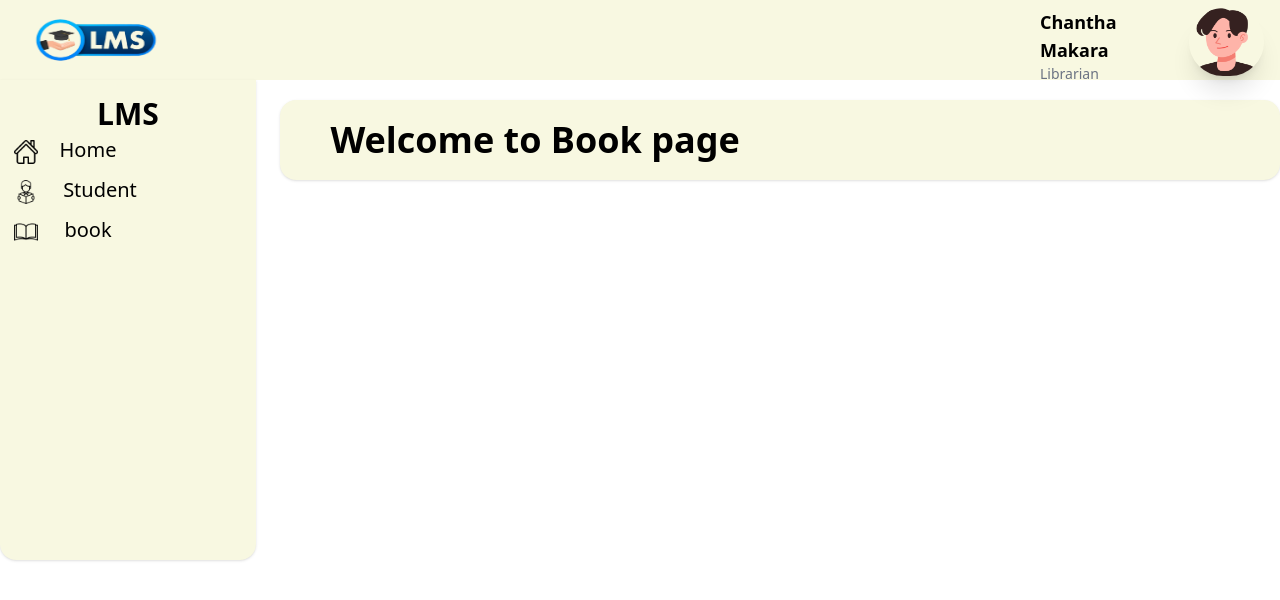
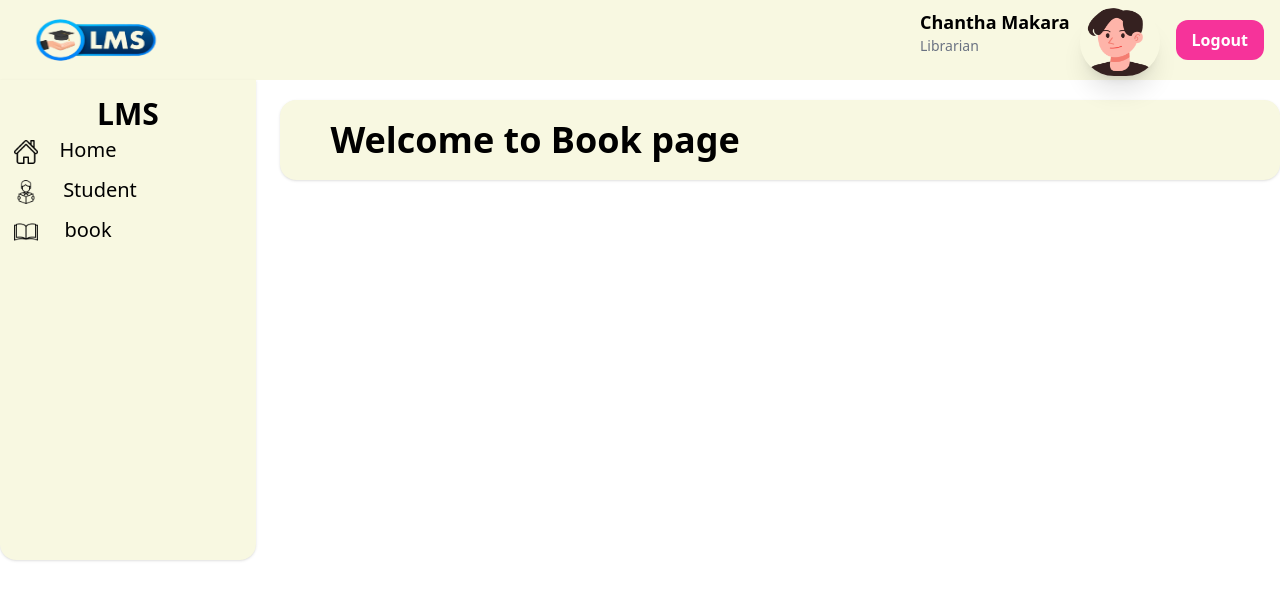
Before and after one commit to tith-sa/b8-librarysystem-g4, a Vue app: page /book in a window 1280 px wide. Shown: the top 600 px of the page. Built offline with nearby package versions, Linux system fonts and the light colour scheme; the HTML template or start-up script is replaced by a standard one.

Commit message:
fix header and add logout button

```diff
--- a/src/components/header.vue
+++ b/src/components/header.vue
@@ -1,19 +1,28 @@
 <template>
-      <header class="bg-[#F8F8E1]">
+    <header class="bg-[#F8F8E1]">
     <div class="flex justify-between px-4">
+
       <div class="w-40 h-20 ">
         <img class="w-full h-full" :src="logo" alt="Image">
       </div>
-      <div class="w-60 h-20 flex justify-between">
+
+      <div class="w-90 h-20 flex justify-between">
         <div class=" w-40 ms-4 mt-2">
           <h1 class="text-lg font-bold">Chantha Makara</h1>
           <p class="text-sm ml-0 text-gray-500"> Librarian</p>
         </div>
-
         <div class=" rounded-full mt-2">
           <img class="w-20 h-[95%] shadow-xl rounded-full" :src="makara" alt="Image">
         </div>
+        <div>
+          <router-link to="/Login" class="rounded-xl text-white ">
+              <div class="rounded-xl px-4 py-2 ms-4 bg-pink-500 mt-5 hover:bg-pink-800 hover:shadow-2xl">
+                <p class="font-bold">Logout</p>
+              </div>
+          </router-link>
+        </div>
       </div>
+
     </div>
   </header>
 </template>
--- a/src/router/index.js
+++ b/src/router/index.js
@@ -7,6 +7,7 @@ import Login from '../pages/Login.vue'
 
 const routes = [
   { path: '/', name: 'Login', component: Login},
+  { path: '/Login', name: 'Login', component: Login},
   { path: '/Home', name: 'Home', component: Home },
   { path: '/Student', name: 'Student', component: Student },
   { path: '/book', name: 'Book', component: Book }
```
Also changed, not shown: src/App.vue (+0 -11 lines).
